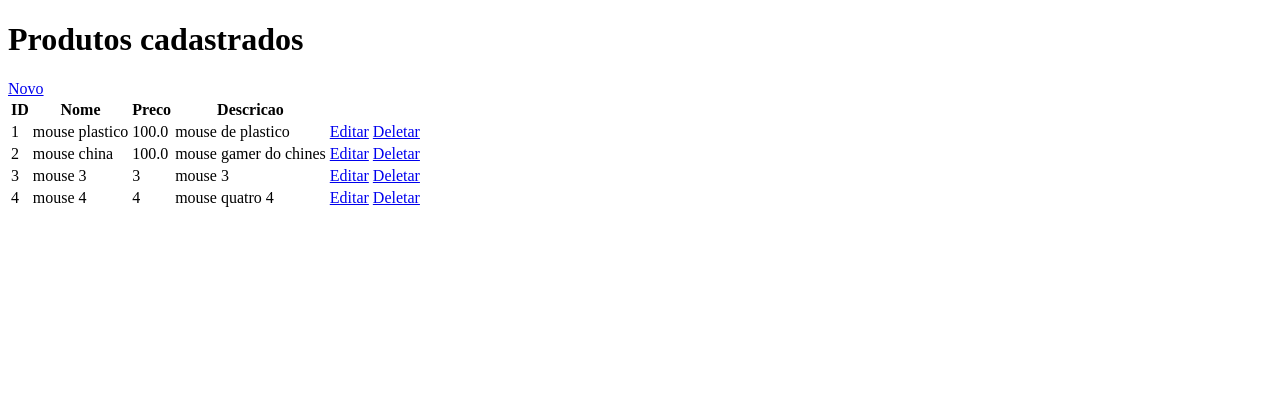
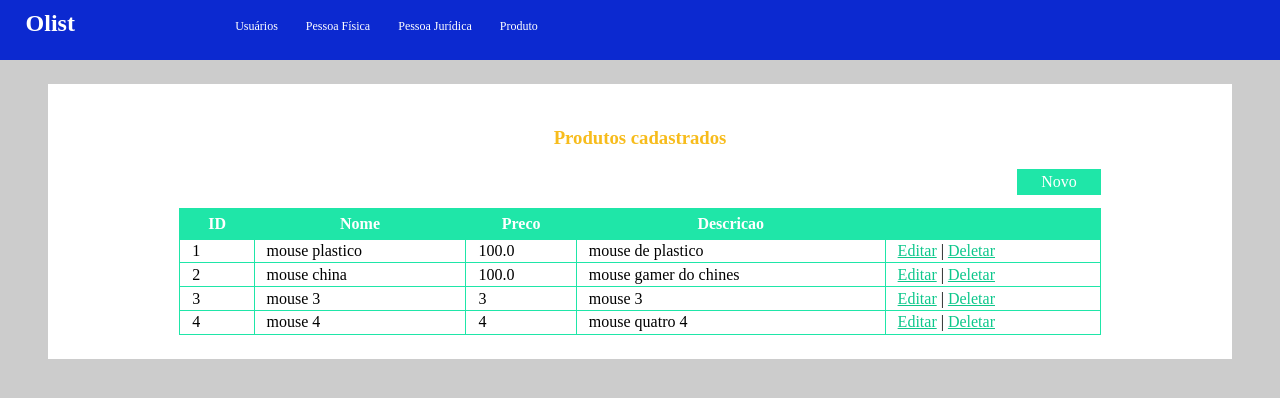
Before and after one commit to anacsv/OTE_Testes, a Flask app: page /produto in a window 1280 px wide. Shown: the top 398 px of the page. Run offline with Flask 2, Linux system fonts and the light colour scheme.

Commit message:
Products page with css style

```diff
--- a/02_AR_01/view/templates/produto.html
+++ b/02_AR_01/view/templates/produto.html
@@ -3,12 +3,33 @@
 <head>
     <meta charset="UTF-8">
     <meta name="viewport" content="width=device-width, initial-scale=1.0">
+    <link rel="stylesheet" href="../static/css/styles.css">
     <title>Produtos</title>
 </head>
 <body>
-    <h1>Produtos cadastrados</h1>
-    <h4>{{msg}}</h4>
+    <header>
+        <div id='logo'>
+            <a href="/">
+                <h2>Olist</h2>
+            </a>
+        </div>
+        <div id='menu'>
+            <ul>
+                <li><a href="/usuario">Usuários</a></li>
+                <li><a href="/pessoa_fisica">Pessoa Física</a></li>
+                <li><a href="/pessoa_juridica">Pessoa Jurídica</a></li>
+                <li><a href="/produto">Produto</a></li>
+            </ul>
+        </div>
+    </header>
+    <div id="conteudo">
+        <h3>Produtos cadastrados</h3>
+        <div class="msg">
+            <h6>{{msg}}</h6>
+        </div>
+        <div id="novo">
             <a href="/produto/create">Novo</a>
+        </div>
         <table>
             <thead>
                 <tr>
@@ -16,6 +37,7 @@
                     <th>Nome</th>
                     <th>Preco</th>
                     <th>Descricao</th>
+                    <th></th>
                 </tr>
             </thead>
             <tbody>
@@ -25,11 +47,14 @@
                     <td>{{ p.nome }}</td>
                     <td>{{ p.preco }}</td>
                     <td>{{ p.descricao }}</td>
-                <td><a href="/produto/read?id={{p.id}}">Editar</a></td>
-                <td><a href="/produto/delete?id={{p.id}}">Deletar</a></td>
+                    <td>
+                        <a href="/produto/read?id={{p.id}}">Editar</a> |
+                        <a href="/produto/delete?id={{p.id}}">Deletar</a>
+                    </td>
                 </tr>
                 {% endfor %}
             </tbody>
         </table>
+    </div>
 </body>
 </html>
```
Lines whose indentation alone changed are shown as unchanged.
